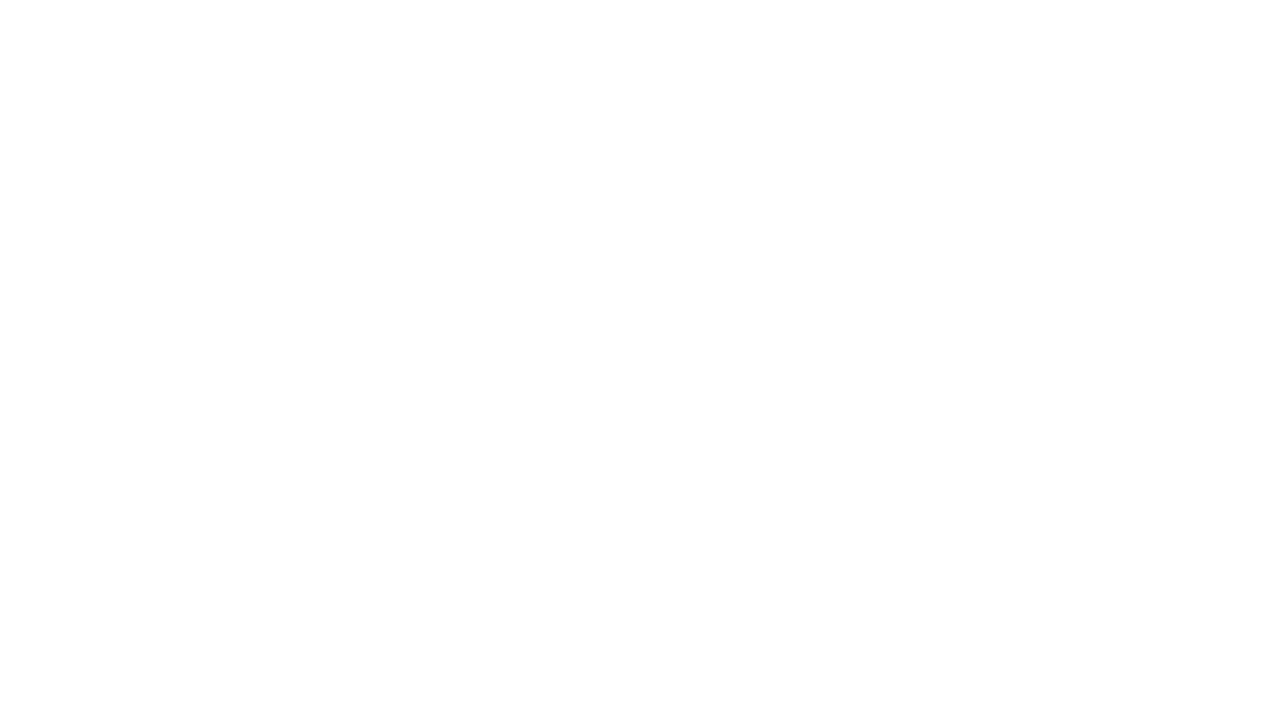
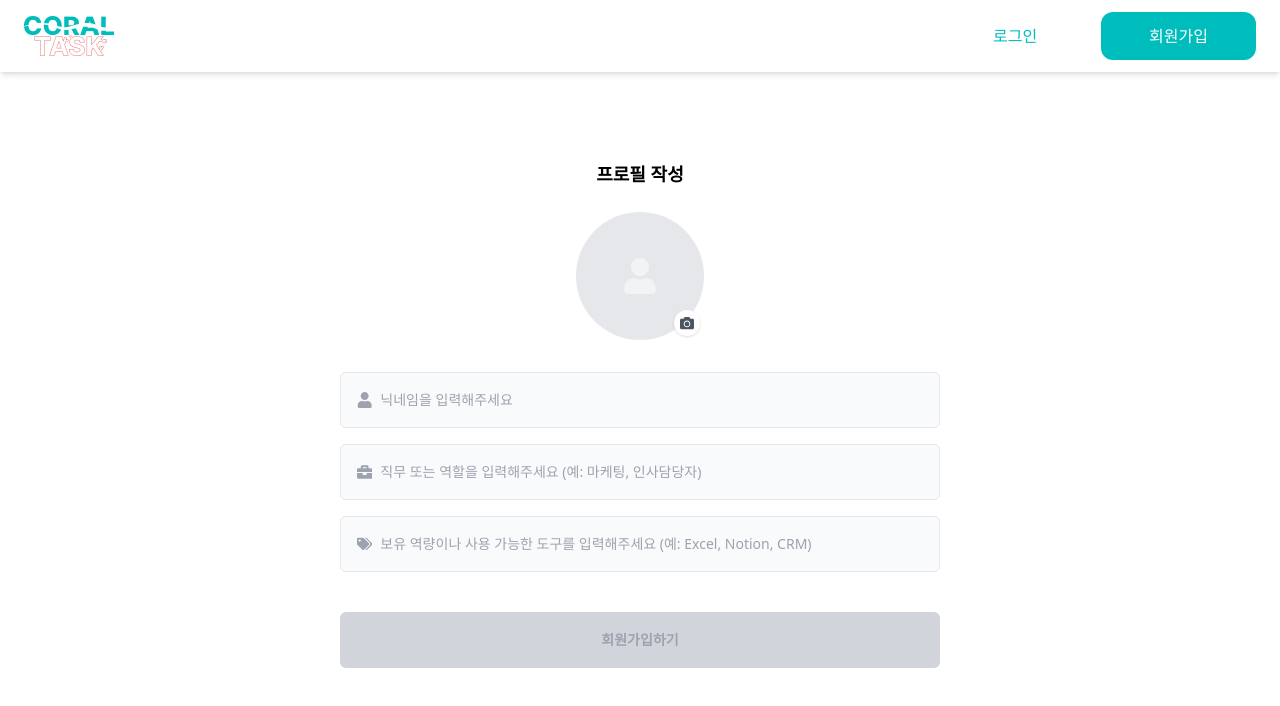
Before and after one commit to CoralTask/frontend, a React (Vite) app: page /profile in a window 1280 px wide. Before the commit this address had no page. Shown: the top 706 px of the page. Built offline with nearby package versions, Linux system fonts and the light colour scheme; a web font is replaced by a local one.

Commit message:
feat : 회원가입 후 프로필 작성 디자인 구현

```diff
--- a/src/App.tsx
+++ b/src/App.tsx
@@ -3,6 +3,7 @@ import StartPage from './pages/StartPage'
 import LoginPage from './pages/LoginPage'
 import RegisterPage from './pages/RegisterPage'
 import MainPage from "./pages/MainPage"
+import ProfilePage from "./pages/ProfilePage"
 
 const App = () => {
   return (
@@ -12,6 +13,7 @@ const App = () => {
         <Route path="/login" element={<LoginPage />} />
         <Route path="/register" element={<RegisterPage/>}/>
         <Route path="/main" element={<MainPage/>}/>
+        <Route path="/profile" element ={<ProfilePage/>}/>
       </Routes>
     </div>
   )
--- /dev/null
+++ b/src/components/ProfileForm.tsx
@@ -0,0 +1,119 @@
+import { useRef, useState } from "react";
+import { FaUser, FaBriefcase, FaTags, FaCamera } from "react-icons/fa";
+import { useNavigate } from "react-router-dom";
+
+export default function ProfileForm() {
+  const navigate = useNavigate();
+  const fileInputRef = useRef<HTMLInputElement>(null);
+
+  const [profileImage, setProfileImage] = useState<string | null>(null);
+  const [nickname, setNickname] = useState("");
+  const [position, setPosition] = useState("");
+  const [skills, setSkills] = useState("");
+
+  const isFormValid = nickname.trim() && position.trim() && skills.trim();
+
+  const handleImageChange = (e: React.ChangeEvent<HTMLInputElement>) => {
+    const file = e.target.files?.[0];
+    if (file) {
+      const reader = new FileReader();
+      reader.onloadend = () => setProfileImage(reader.result as string);
+      reader.readAsDataURL(file);
+    }
+  };
+
+  const handleImageClick = () => fileInputRef.current?.click();
+
+  const handleSubmit = (e: React.FormEvent) => {
+    e.preventDefault();
+    if (!isFormValid) return;
+
+    // TODO: 서버에 저장 요청
+    navigate("/main");
+  };
+
+  return (
+    <form onSubmit={handleSubmit} className="flex flex-col items-center min-h-screen pt-40 bg-white">
+      <h2 className="text-lg font-semibold mb-6">프로필 작성</h2>
+
+      {/* 프로필 이미지 업로드 */}
+      <div className="relative mb-8">
+        <div
+          className="w-32 h-32 rounded-full bg-gray-200 flex items-center justify-center overflow-hidden cursor-pointer"
+          onClick={handleImageClick}
+        >
+          {profileImage ? (
+            <img src={profileImage} alt="프로필" className="w-full h-full object-cover" />
+          ) : (
+            <FaUser className="text-4xl text-white opacity-50" />
+          )}
+        </div>
+
+        {/* 카메라 아이콘 */}
+        <div
+          onClick={handleImageClick}
+          className="absolute bottom-1 right-1 bg-white p-1.5 rounded-full shadow cursor-pointer"
+        >
+          <FaCamera className="text-gray-600 text-sm" />
+        </div>
+
+        <input
+          ref={fileInputRef}
+          type="file"
+          accept="image/*"
+          className="hidden"
+          onChange={handleImageChange}
+        />
+      </div>
+
+      {/* 닉네임 */}
+      <div className="w-[600px] h-14 flex items-center border rounded-md px-4 mb-4 bg-gray-50">
+        <FaUser className="text-gray-400 mr-2" />
+        <input
+          type="text"
+          placeholder="닉네임을 입력해주세요"
+          value={nickname}
+          onChange={(e) => setNickname(e.target.value)}
+          className="w-full bg-transparent outline-none text-sm text-gray-700 placeholder:text-gray-400"
+        />
+      </div>
+
+      {/* 포지션 */}
+      <div className="w-[600px] h-14 flex items-center border rounded-md px-4 mb-4 bg-gray-50">
+        <FaBriefcase className="text-gray-400 mr-2" />
+        <input
+          type="text"
+          placeholder="직무 또는 역할을 입력해주세요 (예: 마케팅, 인사담당자)"
+          value={position}
+          onChange={(e) => setPosition(e.target.value)}
+          className="w-full bg-transparent outline-none text-sm text-gray-700 placeholder:text-gray-400"
+        />
+      </div>
+
+
+      <div className="w-[600px] h-14 flex items-center border rounded-md px-4 mb-10 bg-gray-50">
+        <FaTags className="text-gray-400 mr-2" />
+        <input
+          type="text"
+          placeholder="보유 역량이나 사용 가능한 도구를 입력해주세요 (예: Excel, Notion, CRM)"
+          value={skills}
+          onChange={(e) => setSkills(e.target.value)}
+          className="w-full bg-transparent outline-none text-sm text-gray-700 placeholder:text-gray-400"
+        />
+      </div>
+
+      {/* 저장 버튼 */}
+      <button
+        type="submit"
+        className={`w-[600px] h-14 rounded-md font-semibold text-sm transition ${
+          isFormValid
+            ? "bg-primary-300 text-white hover:bg-primary-400"
+            : "bg-gray-300 text-gray-400 cursor-not-allowed"
+        }`}
+        disabled={!isFormValid}
+      >
+        회원가입하기
+      </button>
+    </form>
+  );
+}
--- a/src/components/RegisterForm.tsx
+++ b/src/components/RegisterForm.tsx
@@ -2,6 +2,7 @@ import { useState } from "react";
   import { FaUser, FaLock } from "react-icons/fa";
   import { MdEmail } from "react-icons/md";
   import { IoClose, IoChevronForward } from "react-icons/io5";
+  import { useNavigate } from "react-router-dom";
 
   type ModalKind = "service" | "privacy" | "marketing" | null;
 
@@ -42,6 +43,7 @@ const RegisterForm = () => {
     const [termsMarketing, setTermsMarketing] = useState(false); // 선택
 
     const [modal, setModal] = useState<ModalKind>(null);
+    const navigate = useNavigate();
 
     const toggleAll = () => {
       const next = !allAgree;
@@ -229,8 +231,9 @@ const RegisterForm = () => {
                 isFormValid ? "bg-primary-300 text-white hover:bg-primary-400" : "bg-gray-300 text-gray-400 cursor-not-allowed"
               }`}
               disabled={!isFormValid}
+              onClick = {() => navigate("/profile")}
             >
-            회원가입하기
+              프로필작성하기
             </button>
 
             {/* 로그인 링크 */}
--- /dev/null
+++ b/src/pages/ProfilePage.tsx
@@ -0,0 +1,13 @@
+import Profile from '../components/ProfileForm'
+import Header from '../components/Header'
+
+const ProfilePage = () => {
+    return (
+        <div>
+            <Header/>
+            <Profile/>
+        </div>
+    )
+}
+
+export default ProfilePage;
```
Lines whose indentation alone changed are shown as unchanged.
